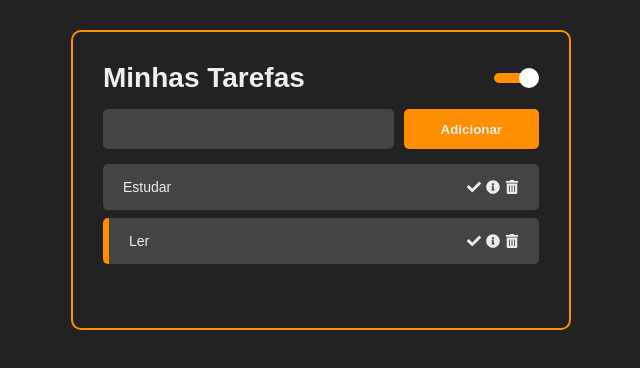
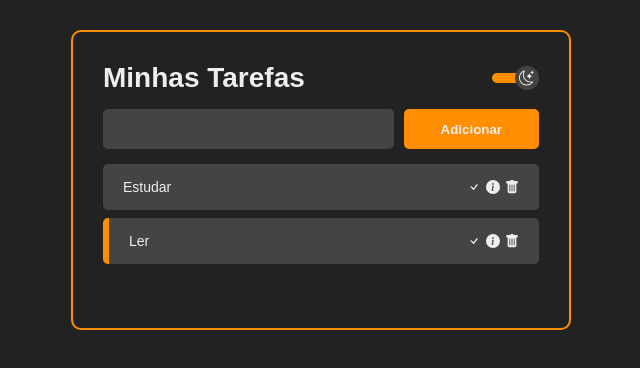
Before and after one commit to scallopc/myTasks, a React (Create React App) app: page / in a window 1280 px wide. Both pictures are taken after a click on the element 833 px from the left and 78 px from the top of the page. Shown: the top 368 px of the page, without its empty margins (319-959 px from the left). Built offline with nearby package versions, Linux system fonts and the light colour scheme.

Commit message:
Bs icons

```diff
--- a/package.json
+++ b/package.json
@@ -3,6 +3,7 @@
   "version": "0.1.0",
   "private": true,
   "dependencies": {
+    "@mui/material": "^5.9.1",
     "@testing-library/jest-dom": "^5.11.4",
     "@testing-library/react": "^11.1.0",
     "@testing-library/user-event": "^12.1.10",
@@ -11,6 +12,7 @@
     "@types/systemjs": "^6.1.1",
     "@types/webpack-env": "^1.16.2",
     "axios": "^0.21.1",
+    "bootstrap-icons": "^1.9.1",
     "polished": "^4.2.2",
     "react": "^17.0.2",
     "react-dom": "^17.0.2",
--- a/src/components/Task.tsx
+++ b/src/components/Task.tsx
@@ -1,4 +1,4 @@
-import { FaTrashAlt, FaInfoCircle, FaCheck } from "react-icons/fa";
+import { BsFillTrashFill, BsInfoCircleFill, BsCheck } from "react-icons/bs";
 import styled from 'styled-components';
 
 const TaskContainer = styled.div`
@@ -25,9 +25,9 @@ export default function Task({ task, handleTaskClick, handleTaskDelete }: { task
             {task.title}
 
             <IconsContainer>
-                <FaCheck className='icons' onClick={() => handleTaskClick(task.id)} />
-                <FaInfoCircle/>
-                <FaTrashAlt className='icons' onClick={() => handleTaskDelete(task.id)} />
+                <BsCheck className='icons' onClick={() => handleTaskClick(task.id)} />
+                <BsInfoCircleFill/>
+                <BsFillTrashFill className='icons' onClick={() => handleTaskDelete(task.id)} />
             </IconsContainer>
 
         </TaskContainer>
--- a/src/components/main.tsx
+++ b/src/components/main.tsx
@@ -5,6 +5,8 @@ import { ThemeContext } from "styled-components";
 import styled from "styled-components";
 import Switch from "react-switch";
 import { shade } from "polished";
+import { BsMoonStars, BsSun } from "react-icons/bs";
+
 import Header from "./Header";
 import AddTask from "./AddTask";
 import Tasks from "./Tasks";
@@ -13,7 +15,7 @@ interface Props {
     toggleTheme(): void;
 }
 
-export const Container = styled.div`
+const Container = styled.div`
   max-width: 500px;
   margin: 30px auto;
   overflow: auto;
@@ -22,10 +24,9 @@ export const Container = styled.div`
   padding: 30px;
   border-radius: 10px;
   min-width: 250px;
-
 `;
 
-export const HeaderContainer = styled.div`
+const HeaderContainer = styled.div`
   display: Flex;
   justify-content: space-between;
   align-items: center;
@@ -79,14 +80,34 @@ const Main: React.FC<Props> = ({ toggleTheme }) => {
             <Container>
                 <HeaderContainer>
                     <Header />
+
                     <Switch
                         onChange={toggleTheme}
                         checked={title === "dark"}
                         checkedIcon={false}
                         uncheckedIcon={false}
+                        uncheckedHandleIcon={
+                            <BsSun
+                                style={{
+                                    height: "100%",
+                                    fontSize: 15,
+                                    marginLeft: 4
+                                }}
+                            />
+                        }
+                        checkedHandleIcon={
+                            <BsMoonStars
+                                style={{
+                                    height: "100%",
+                                    fontSize: 15,
+                                    marginLeft: 4
+                                }}
+                            />
+                        }
                         height={10}
                         width={40}
-            handleDiameter={20}
+                        handleDiameter={24}
+                        onHandleColor={colors.backgroundSecundary}
                         offColor={shade(0.15, colors.primary)}
                         onColor={colors.primary}
                     />
```
Also changed, not shown: 1 other file (tests, documents, lock files or other folders). Lines whose indentation alone changed are shown as unchanged.
